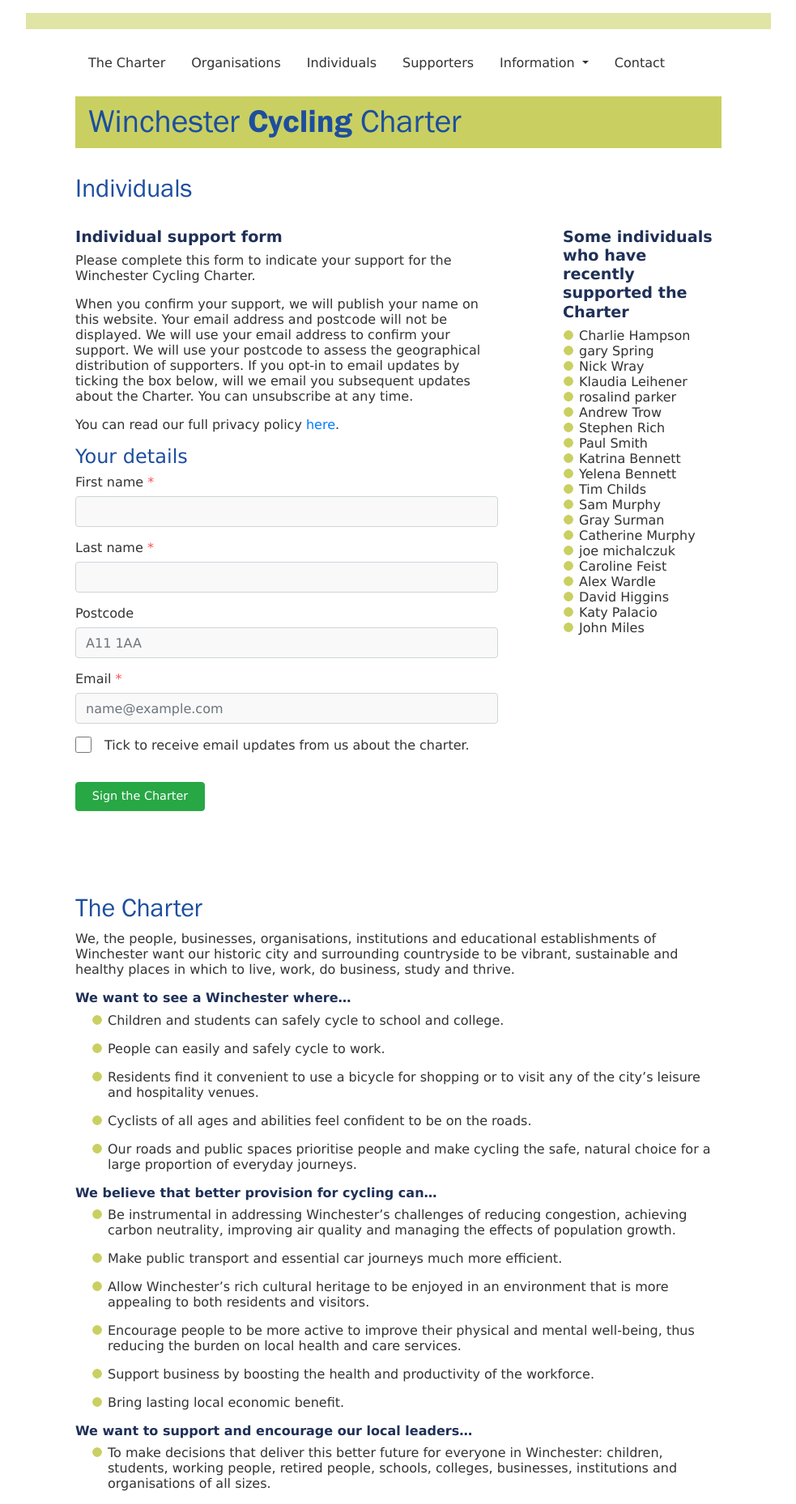
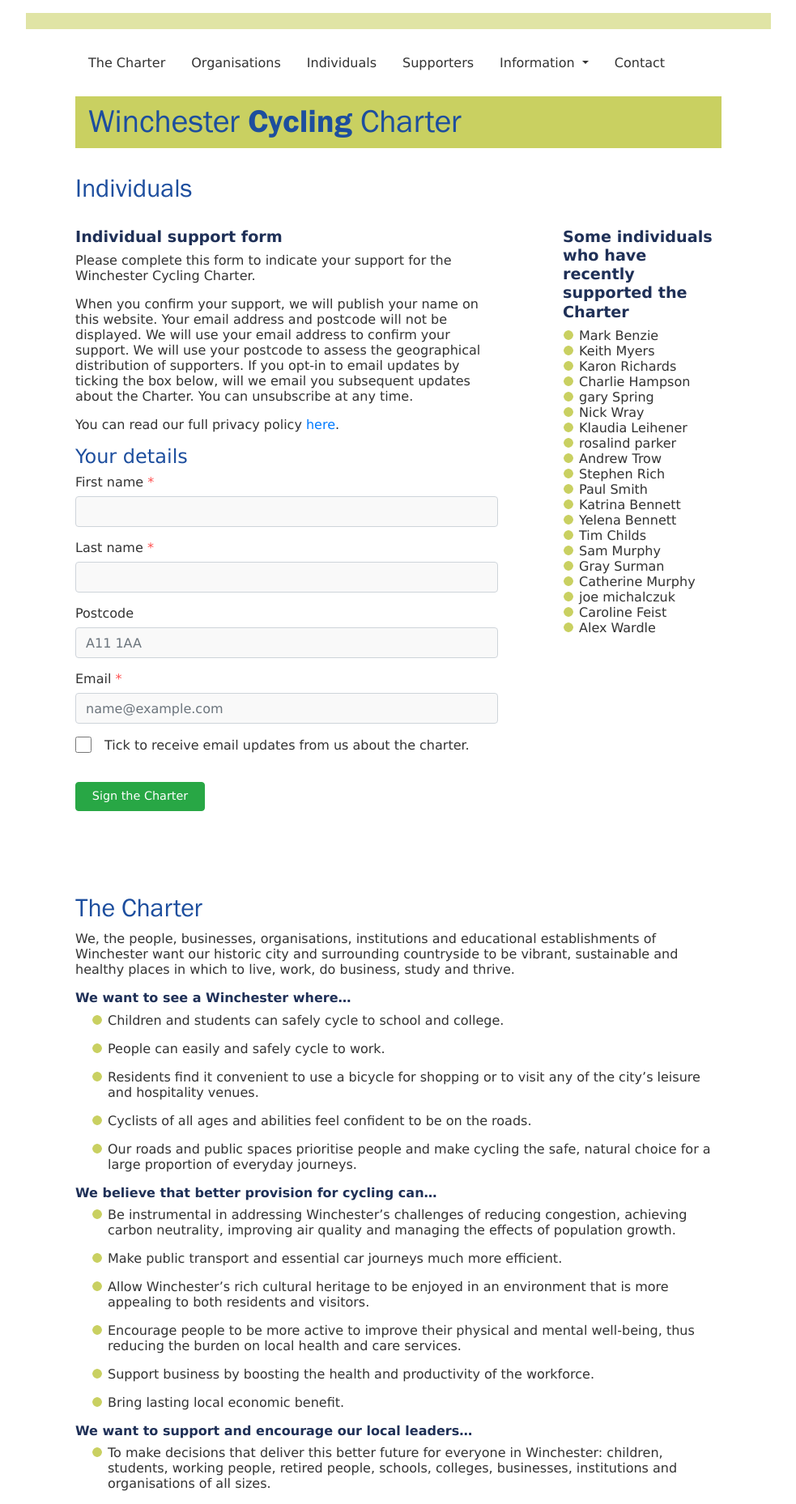
Before and after one commit to winchestercyclingcharter/winchestercyclingcharter.github.io, a Jekyll site: the page built from ind-page.md, in a window 1280 px wide. Shown: the whole page at 81% size, without its empty margins (148-1131 px from the left). Built offline with Jekyll 4.4.1, drawn with Linux system fonts in a browser that asks for light colours; nearby versions of some CDN libraries.

Commit message:
Update people.yml

```diff
--- a/_data/people.yml
+++ b/_data/people.yml
@@ -198,3 +198,6 @@ people:
 - { lastname: Leihener, firstname: Klaudia, dt: 20210223-204946-886395 }
 - { lastname: Spring, firstname: gary, dt: 20210224-084442-185038 }
 - { lastname: Hampson, firstname: Charlie, dt: 20210224-092524-497975 }
+- { lastname: Richards, firstname: Karon, dt: 20210224-120822-431295 }
+- { lastname: Myers, firstname: Keith, dt: 20210224-121157-745178 }
+- { lastname: Benzie, firstname: Mark, dt: 20210224-122110-277964 }
```
